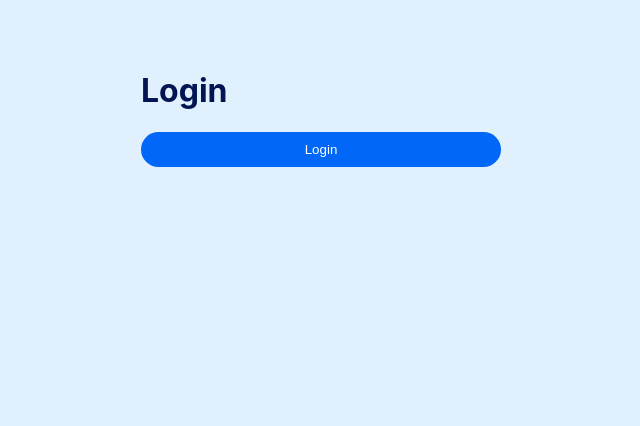
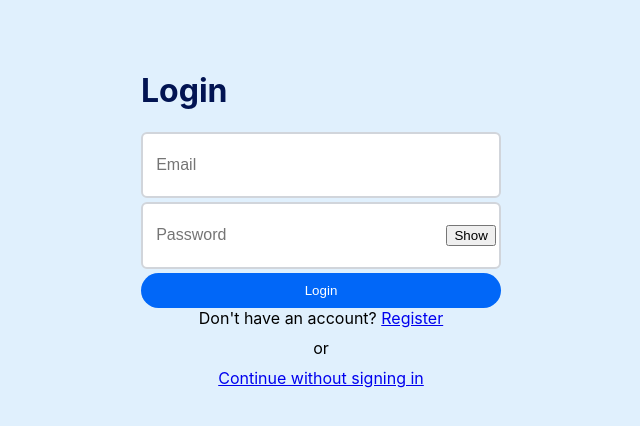
Before and after one commit to FranciscoZizzi/Alquilaser-frontend, a React (Create React App) app: page /login in a window 1280 px wide. Before the commit this address had no page. Shown: the top 426 px of the page, without its empty margins (319-959 px from the left). Built offline with nearby package versions, Linux system fonts and the light colour scheme.

Commit message:
added small details in Login and Register pages

```diff
--- a/src/pages/login/index.tsx
+++ b/src/pages/login/index.tsx
@@ -2,10 +2,14 @@ import React, {useState} from "react";
 import TextField from "../../components/textField/TextField";
 import PasswordField from "../../components/textField/PasswordField";
 import Button from "../../components/button/Button";
+import { Link } from 'react-router-dom';
 
 const LoginPage = () => {
+    const [email, setEmail] = useState("");
+    const [password, setPassword] = useState("");
+    //
 
-    //
+
 
     return (
         <div style = {{
@@ -27,12 +31,27 @@ const LoginPage = () => {
                 <div style={{
                     fontSize: '16px',
                 }}>
-                    {/*<TextField placeholder={"Email"}/>*/}
-                    {/*<PasswordField placeholder={"Password"}/>*/}
+                    <TextField value={email} placeholder={"Email"} onChange={setEmail}/>
+                    <PasswordField value={password} placeholder={"Password"} onChange={setPassword}/>
                     <Button>Login</Button>
-
+                    <div style={{
+                        display: 'flex',
+                        flexDirection: 'column',
+                        alignItems: 'center',
+                        justifyContent: 'center',
+                        gap: '10px', // Adds some space between the links
+                    }}>
+                    <span>
+                        Don't have an account? <Link to="/register">Register</Link>
+                    </span>
+                        <span>
+                        or
+                    </span>
+                        <span>
+                    <Link to="/">Continue without signing in</Link>
+                    </span>
+                    </div>
                 </div>
-
             </div>
         </div>
     )
--- a/src/pages/register/index.tsx
+++ b/src/pages/register/index.tsx
@@ -3,6 +3,7 @@ import TextField from "../../components/textField/TextField";
 import PasswordField from "../../components/textField/PasswordField";
 import Button from "../../components/button/Button";
 import axios from "axios";
+import { Link } from 'react-router-dom';
 
 
 const RegisterPage = () => {
@@ -44,6 +45,17 @@ const RegisterPage = () => {
                 <PasswordField value={confirmPassword} placeholder={"Confirm password"} onChange={setConfirmPassword} />
                 <TextField value={phoneNumber} placeholder={"Phone number"}  onChange={setPhoneNumber}/>
                 <Button onClick={handleSubmit}>Create account</Button>
+                <div style={{
+                    display: 'flex',
+                    flexDirection: 'column',
+                    alignItems: 'center',
+                    justifyContent: 'center',
+                    gap: '10px', // Adds some space between the links
+                }}>
+                    <span>
+                        Already have an account? <Link to="/login">Login</Link>
+                    </span>
+                    </div>
             </div>
         </div>
     )
```
